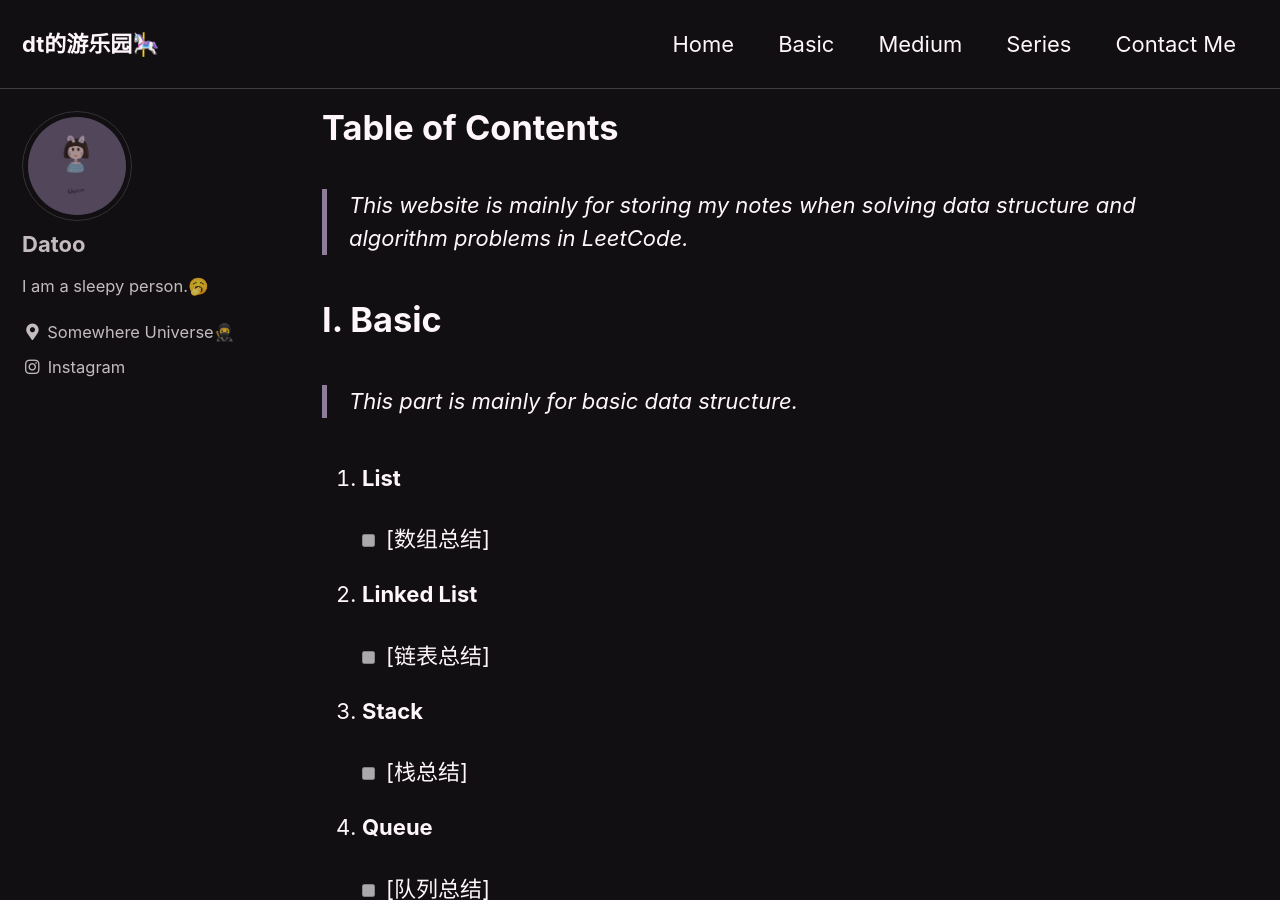
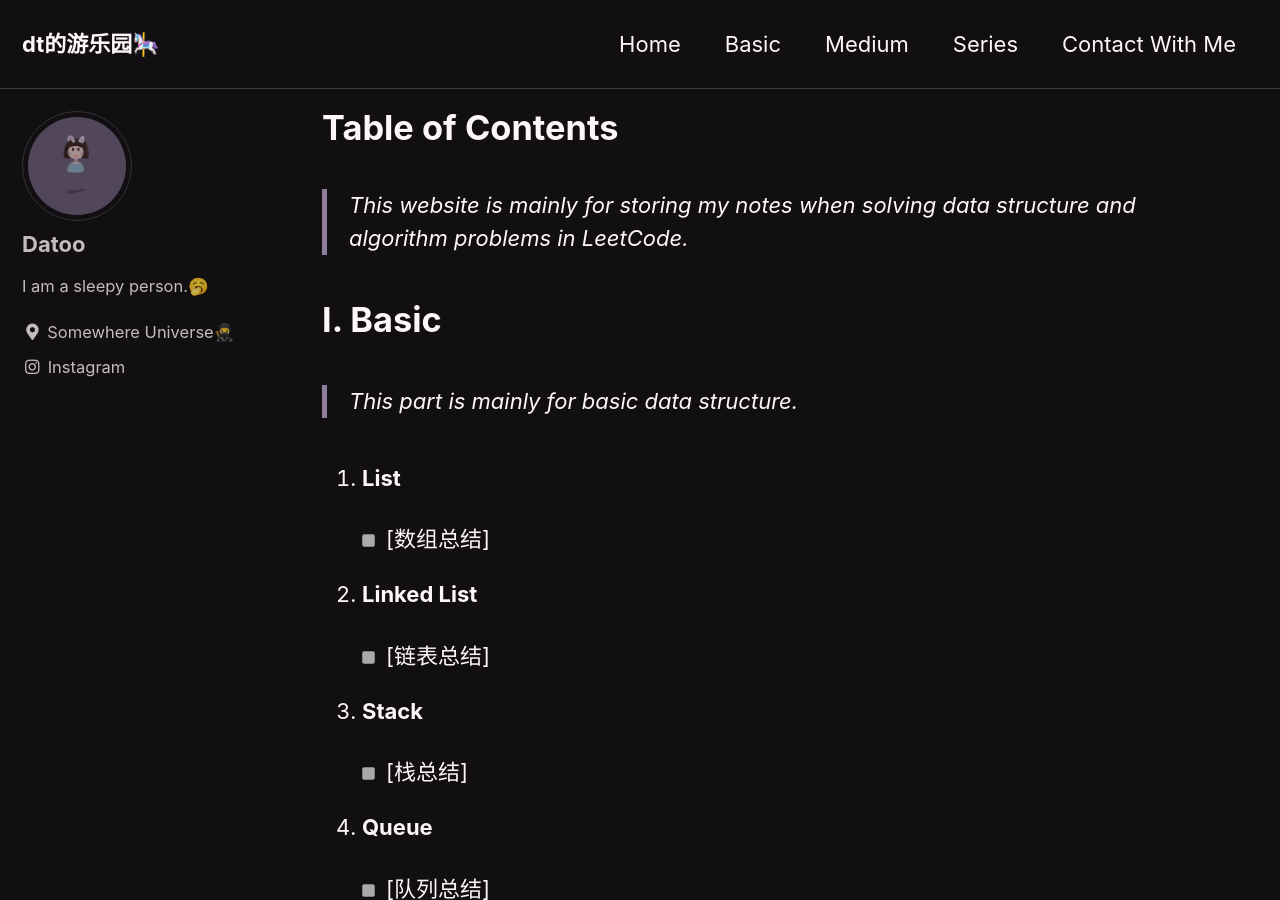
Before and after one commit to DaToo-J/DaToo-J.GitHub.io, a Jekyll site: the page built from index.md, in a window 1280 px wide and 900 px high. Built offline with Jekyll 4.4.1, drawn with Linux system fonts in a browser that asks for light colours; cached includes are drawn as plain includes; the list of posts is cut into pages by our own code.

```diff
--- a/_data/navigation.yml
+++ b/_data/navigation.yml
@@ -12,8 +12,8 @@ main:
   - title: "Series"
     url: /#series
     description: "系列题"
-  - title: "Contact Me"
-    url: /contactme/
+  - title: "Contact With Me"
+    url: /#footer
     description: "联系方式"
 
   # - title: "Quick-Start Guide"
```
